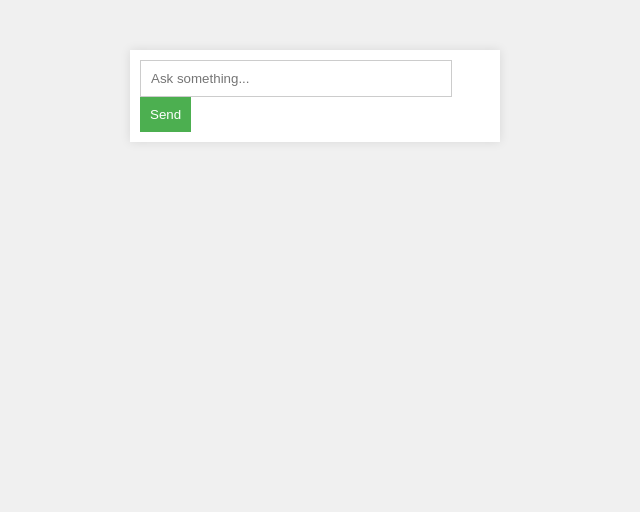
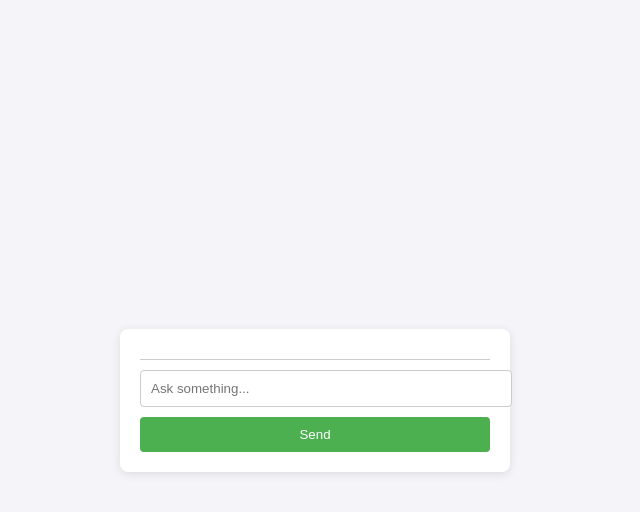
Before and after one commit to maniutkarsh360/Utkarsh.chat, a plain HTML site: page index.html in a window 1280 px wide. Shown: the whole page, without its empty margins (325-965 px from the left). Drawn offline with Linux system fonts and the light colour scheme.

Commit message:
Update style.css

```diff
--- a/style.css
+++ b/style.css
@@ -1,39 +1,44 @@
 body {
   font-family: Arial, sans-serif;
-  background-color: #f0f0f0;
+  background-color: #f4f4f9;
+  display: flex;
+  justify-content: center;
+  align-items: center;
+  height: 100vh;
   margin: 0;
-  padding: 0;
 }
 
 .chat-container {
   width: 350px;
-  margin: 50px auto;
+  padding: 20px;
   background-color: white;
-  padding: 10px;
-  box-shadow: 0px 0px 10px rgba(0, 0, 0, 0.1);
+  box-shadow: 0 2px 10px rgba(0, 0, 0, 0.1);
+  border-radius: 8px;
 }
 
-.chat-box {
-  height: 400px;
+#chat-box {
+  max-height: 300px;
   overflow-y: scroll;
-  border: 1px solid #ccc;
   margin-bottom: 10px;
-  padding: 10px;
-  background-color: #f9f9f9;
+  border-bottom: 1px solid #ccc;
+  padding-bottom: 10px;
 }
 
 input {
-  width: calc(100% - 60px);
+  width: 100%;
   padding: 10px;
-  margin-right: 10px;
   border: 1px solid #ccc;
+  border-radius: 4px;
+  margin-bottom: 10px;
 }
 
 button {
+  width: 100%;
   padding: 10px;
   background-color: #4CAF50;
   color: white;
   border: none;
+  border-radius: 4px;
   cursor: pointer;
 }
 
```
